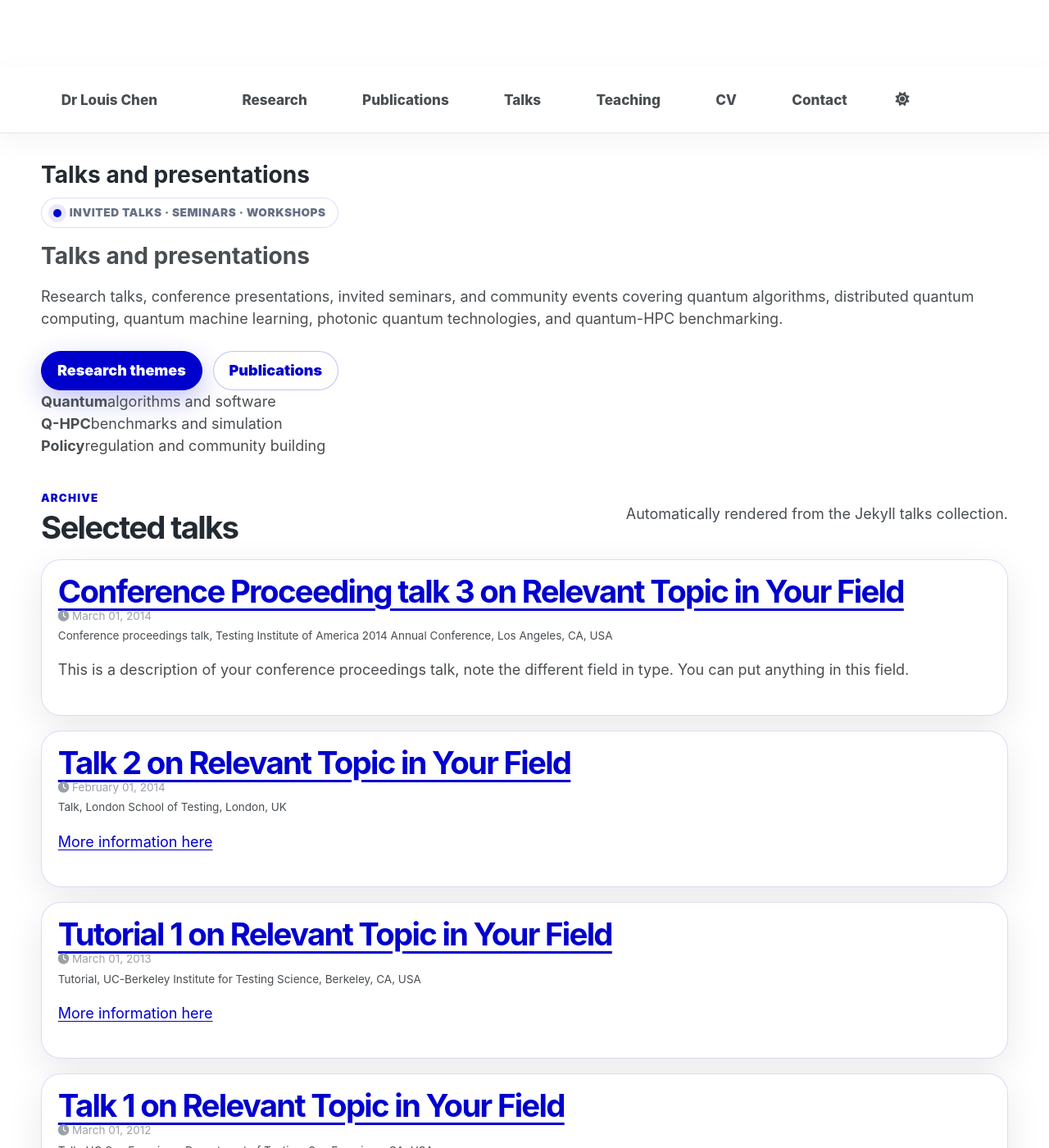
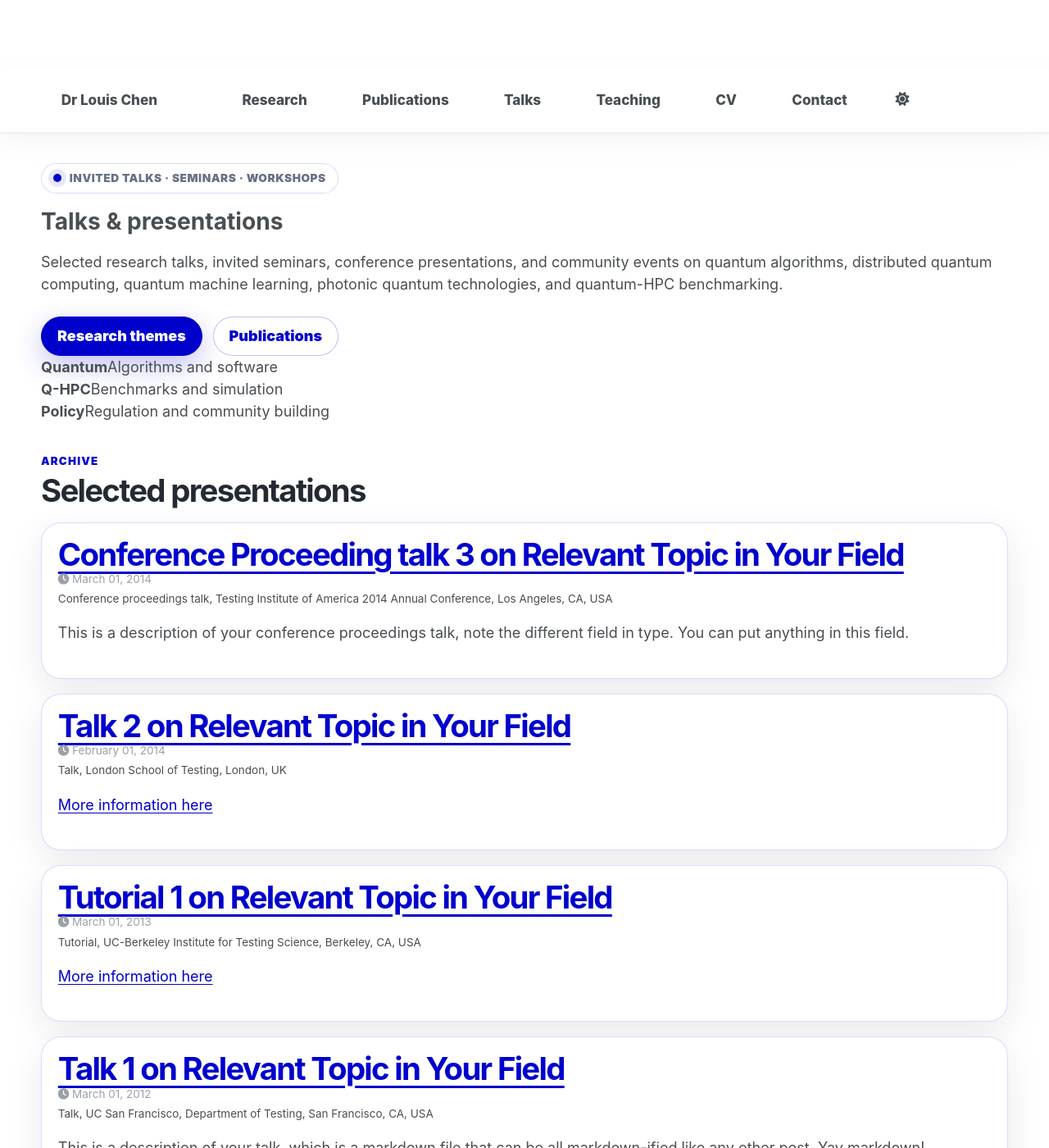
Before and after one commit to Louisanity/louisanity.github.io, a Jekyll site: the page built from _pages/talks.html, in a window 1280 px wide and 1400 px high. Shown: the whole window at 82% size. Built offline with Jekyll 4.4.1, drawn with Linux system fonts in a browser that asks for light colours.

Commit message:
Update talks.html

```diff
--- a/_pages/talks.html
+++ b/_pages/talks.html
@@ -1,22 +1,26 @@
 ---
 layout: archive
-title: "Talks and presentations"
+title: "Talks"
 permalink: /talks/
 author_profile: false
-classes: wide
+classes: wide lc-interior-shell
 ---
 
 {% include base_path %}
 
-<div class="lc-modern-page lc-talks-page">
-  <section class="lc-page-hero" aria-label="Talks introduction">
+<style>
+  .page__title, .archive__subtitle { display: none !important; }
+</style>
+
+<div class="lc-modern-page lc-talks-page lc-interior-page">
+  <section class="lc-page-hero lc-page-hero-compact" aria-label="Talks introduction">
     <div class="lc-page-hero-copy">
       <div class="lc-eyebrow"><span class="lc-status-dot"></span> Invited talks · seminars · workshops</div>
-      <h1>Talks and presentations</h1>
+      <h1>Talks &amp; presentations</h1>
       <p>
-        Research talks, conference presentations, invited seminars, and community events covering quantum algorithms, distributed quantum computing, quantum machine learning, photonic quantum technologies, and quantum-HPC benchmarking.
+        Selected research talks, invited seminars, conference presentations, and community events on quantum algorithms, distributed quantum computing, quantum machine learning, photonic quantum technologies, and quantum-HPC benchmarking.
       </p>
-      <div class="lc-cta-row">
+      <div class="lc-cta-row lc-cta-row-compact">
         <a class="lc-button" href="{{ '/research/' | relative_url }}">Research themes</a>
         <a class="lc-button-secondary" href="{{ '/publications/' | relative_url }}">Publications</a>
         {% if site.talkmap_link == true %}
@@ -24,20 +28,19 @@ classes: wide
         {% endif %}
       </div>
     </div>
-    <div class="lc-page-hero-panel" aria-label="Talk themes">
-      <div class="lc-panel-stat"><strong>Quantum</strong><span>algorithms and software</span></div>
-      <div class="lc-panel-stat"><strong>Q-HPC</strong><span>benchmarks and simulation</span></div>
-      <div class="lc-panel-stat"><strong>Policy</strong><span>regulation and community building</span></div>
+    <div class="lc-page-metrics" aria-label="Talk themes">
+      <div><strong>Quantum</strong><span>Algorithms and software</span></div>
+      <div><strong>Q-HPC</strong><span>Benchmarks and simulation</span></div>
+      <div><strong>Policy</strong><span>Regulation and community building</span></div>
     </div>
   </section>
 
-  <section class="lc-section">
-    <div class="lc-section-head">
+  <section class="lc-section lc-archive-section">
+    <div class="lc-section-head lc-section-head-compact">
       <div>
         <span class="lc-section-kicker">Archive</span>
-        <h2>Selected talks</h2>
+        <h2>Selected presentations</h2>
       </div>
-      <p class="lc-section-note">Automatically rendered from the Jekyll talks collection.</p>
     </div>
 
     <div class="lc-archive-list lc-talk-list">
```
